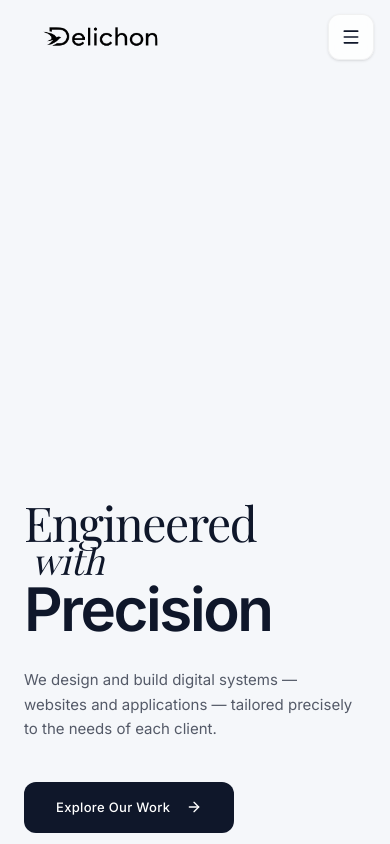
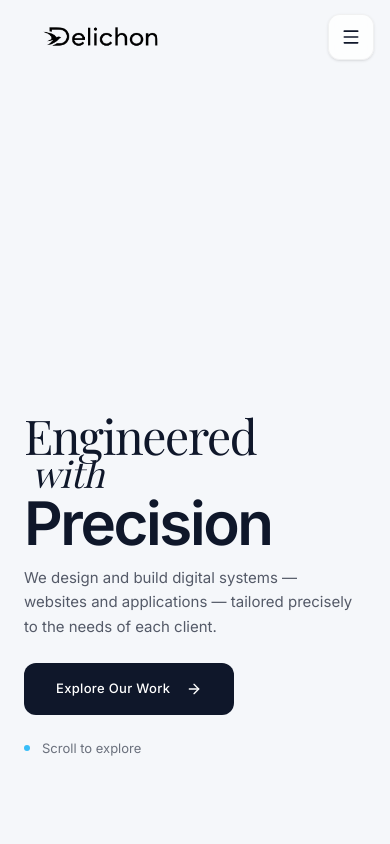
Before and after one commit to FarhansAhammed/Delichon, a React (Vite) app: page / in a window 390 px wide. Shown: the top 844 px of the page. Built offline with nearby package versions, Linux system fonts and the light colour scheme; no server answers; a web font is replaced by a local one.

Commit message:
Adjust mobile layouts: reduce spacer height, shift bird/D up, and shift bird further left

```diff
--- a/src/App.jsx
+++ b/src/App.jsx
@@ -175,21 +175,21 @@ export default function App() {
 
       <main className="relative z-10">
         {/* HERO SECTION */}
-        <section className="relative w-full min-h-screen flex items-center px-6 sm:px-10 pt-32 pb-10 max-w-[1400px] mx-auto">
+        <section className="relative w-full min-h-screen flex items-center px-6 sm:px-10 pt-20 lg:pt-32 pb-10 max-w-[1400px] mx-auto">
           <div className="w-full flex flex-col lg:flex-row relative gap-8 lg:gap-0">
             {/* Right column — space for 3D elements (empty because canvas is global now) */}
             {/* On mobile, this spacer is rendered first at the top of the landing page. On desktop (lg), it is placed on the right side. */}
-            <div className="w-full lg:w-[45%] h-[40vh] sm:h-[45vh] lg:h-auto order-first lg:order-last"></div>
+            <div className="w-full lg:w-[45%] h-[30vh] sm:h-[35vh] lg:h-auto order-first lg:order-last"></div>
 
             {/* Left Column - Typography */}
             <div className="w-full lg:w-[55%] flex flex-col justify-center pointer-events-auto order-last lg:order-first">
-              <h1 className="flex flex-col mb-8 select-none">
+              <h1 className="flex flex-col mb-4 lg:mb-8 select-none">
                 <span className="font-serif text-5xl xs:text-6xl sm:text-7xl md:text-8xl lg:text-[95px] leading-[1] text-[#0f172a] tracking-[-0.03em]">Engineered</span>
                 <span className="font-serif text-4xl xs:text-5xl sm:text-5.5xl md:text-6xl lg:text-[75px] leading-[0.8] text-[#0f172a] italic ml-2">with</span>
                 <span className="font-sans font-semibold text-6xl xs:text-7xl sm:text-8xl md:text-9xl lg:text-[115px] leading-[0.9] text-[#0f172a] tracking-[-0.04em] mt-2">Precision</span>
               </h1>
 
-              <p className="font-sans text-[15px] leading-relaxed text-[#0f172a]/70 max-w-[380px] mb-10">
+              <p className="font-sans text-[15px] leading-relaxed text-[#0f172a]/70 max-w-[380px] mb-6 lg:mb-10">
                 We design and build digital systems — <br />
                 websites and applications — tailored precisely <br />
                 to the needs of each client.
@@ -202,7 +202,7 @@ export default function App() {
                 </button>
               </div>
 
-              <div className="mt-12 lg:mt-24 flex items-center space-x-3 text-[13px] text-[#0f172a]/60">
+              <div className="mt-6 lg:mt-20 flex items-center space-x-3 text-[13px] text-[#0f172a]/60">
                 <div className="w-1.5 h-1.5 rounded-full bg-[#38bdf8]"></div>
                 <span>Scroll to explore</span>
               </div>
--- a/src/components/BirdCanvas.jsx
+++ b/src/components/BirdCanvas.jsx
@@ -14,7 +14,7 @@ function DElement({ progress }) {
   const isMobile = viewport.width < 7;
   const targetScale = isMobile ? 1.8 : 4.0;
   const targetX = isMobile ? 0 : Math.min(2.5, viewport.width * 0.22);
-  const targetYOffset = isMobile ? 1.5 : 0.20;
+  const targetYOffset = isMobile ? 2.1 : 0.20;
 
   const clonedScene = useMemo(() => {
     const clone = scene.clone();
@@ -63,7 +63,7 @@ function DElement({ progress }) {
     <primitive
       ref={groupRef}
       object={clonedScene}
-      position={[targetX, isMobile ? 1.5 : 0.5, -1.6]}
+      position={[targetX, isMobile ? 2.1 : 0.5, -1.6]}
       rotation={[0.00, -0.00, 0]}
       scale={targetScale}
     />
@@ -81,7 +81,7 @@ function SymbolBackground({ progress }) {
   const isMobile = viewport.width < 7;
   const targetScale = isMobile ? 1.7 : 3.8;
   const targetX = isMobile ? 0 : Math.min(2.5, viewport.width * 0.22);
-  const targetYOffset = isMobile ? 1.5 : 0.20;
+  const targetYOffset = isMobile ? 2.1 : 0.20;
 
   useFrame(() => {
     if (groupRef.current) {
@@ -103,7 +103,7 @@ function SymbolBackground({ progress }) {
   });
 
   return (
-    <group ref={groupRef} position={[targetX, isMobile ? 1.5 : 0.2, -2.5]} scale={targetScale}>
+    <group ref={groupRef} position={[targetX, isMobile ? 2.1 : 0.2, -2.5]} scale={targetScale}>
       {/* Outer Ring */}
       <mesh>
         <torusGeometry args={[0.85, 0.005, 16, 100]} />
@@ -291,8 +291,8 @@ function BirdModel({ scrollProgress }) {
       const rightX = responsiveLimitX;
       const leftX = -responsiveLimitX;
 
-      const heroPosX = isMobile ? -0.35 : 0.5;
-      const heroPosY = isMobile ? 1.1 : -0.2; // shift up slightly on mobile
+      const heroPosX = isMobile ? -0.55 : 0.5;
+      const heroPosY = isMobile ? 1.7 : -0.2; // shift up slightly on mobile
       const initialScale = isMobile ? 0.60 : 1.2;
       const patrolScale = isMobile ? 0.28 : 0.55;
 
```
